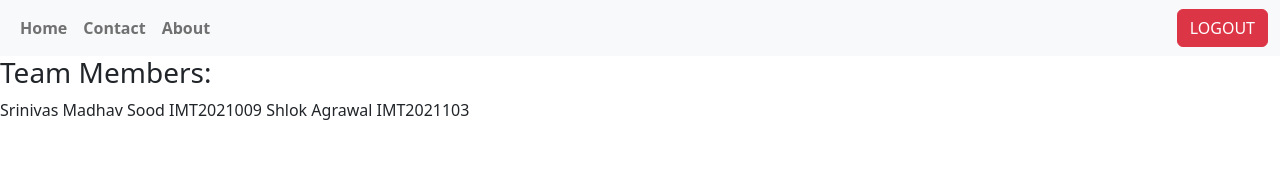
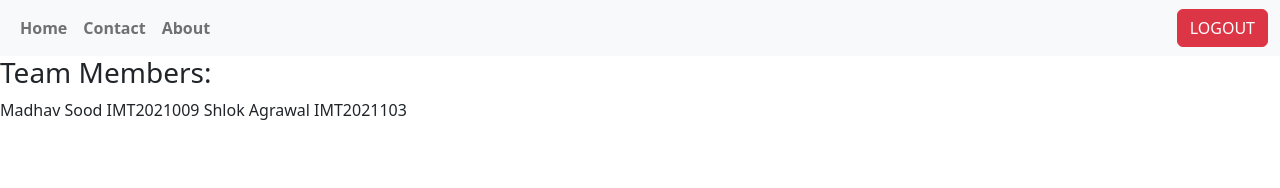
Before and after one commit to madhav0407/TicketResolver_Kube, a React (Create React App) app: page /about in a window 1280 px wide. Shown: the top 188 px of the page. Built offline with nearby package versions, Linux system fonts and the light colour scheme.

Commit message:
adding report

```diff
--- a/src/About.js
+++ b/src/About.js
@@ -4,7 +4,7 @@ export default function About() {
   return (
     <div>
         <h3>Team Members:</h3>
-        <p>Srinivas Madhav Sood IMT2021009 Shlok Agrawal IMT2021103</p>
+        <p>Madhav Sood IMT2021009 Shlok Agrawal IMT2021103</p>
     </div>
   )
 }
```
